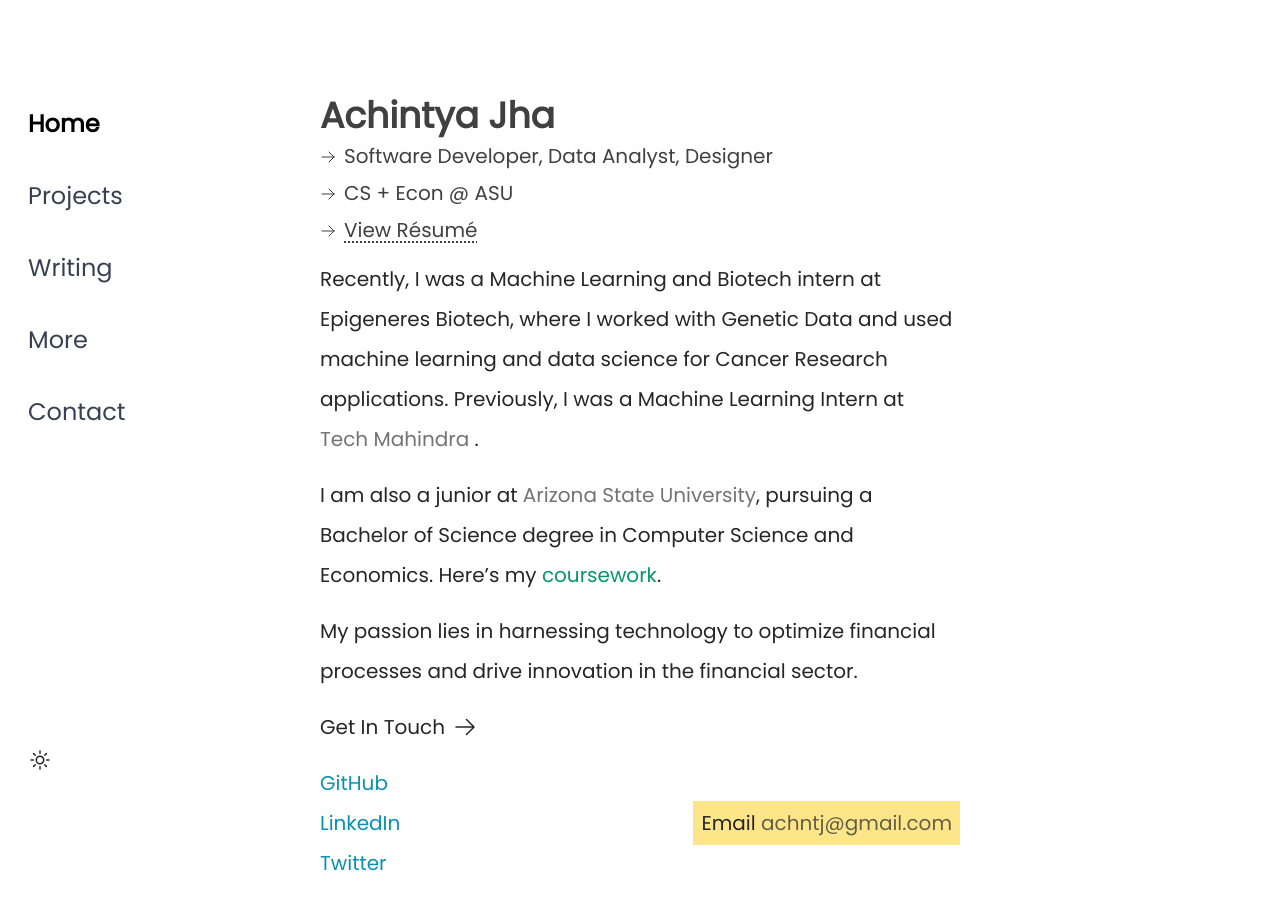
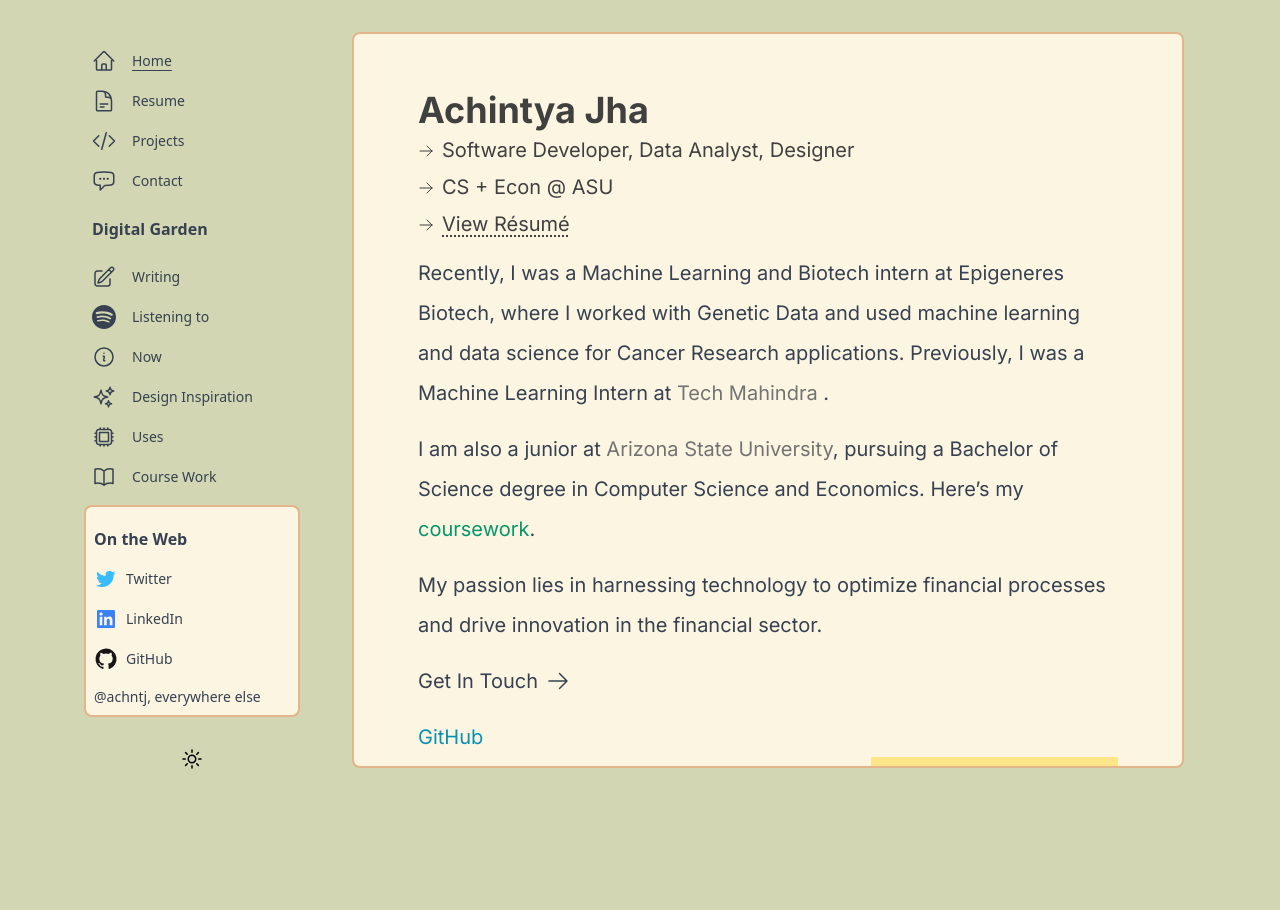
Before and after one commit to achntj/www, a Next.js app: page / in a window 1280 px wide. Shown: the top 910 px of the page. After the commit the page ends 800 px from the top, so only its background shows below. Built offline with nearby package versions, Linux system fonts and the light colour scheme.

Commit message:
feat: new (old) garden design

```diff
--- /dev/null
+++ b/components/Base.tsx
@@ -0,0 +1,19 @@
+// components/Base.tsx
+import { Bars3Icon } from "@heroicons/react/24/outline";
+import { useState } from "react";
+import Nav from "./Nav";
+
+export default function Base({ children, ...pageProps }) {
+  const [open, setOpen] = useState(false);
+  return (
+    <>
+      <div className="max-w-6xl mx-auto">
+        <div className="p-5 sm:hidden">
+          <Bars3Icon onClick={() => setOpen(true)} className="h-6 w-6" />
+        </div>
+        <Nav open={open} setOpen={setOpen} />
+        {children}
+      </div>
+    </>
+  );
+}
--- a/components/Container.tsx
+++ b/components/Container.tsx
@@ -1,36 +1,20 @@
-import { Poppins } from "next/font/google";
-// Noto_Serif_Georgian is also nice
 import HeadContainer from "./HeadContainer";
-import Nav from "./Nav";
-import { motion } from "framer-motion";
-import { ReactNode, useState } from "react";
-import { Bars3Icon } from "@heroicons/react/24/outline";
+import { Inter } from "next/font/google"
 
-const font = Poppins({ weight: "400", subsets: ["latin"] });
-export default function Container({
-  title,
-  description,
-  image,
-  children,
-}: {
-  title?: string;
-  description?: string;
-  image?: string;
-  children: ReactNode;
-}) {
-  const [open, setOpen] = useState(false);
+const font = Inter({ subsets: ["latin"] })
 
+export default function Container({ children, ...pageProps }) {
   return (
     <>
-      <HeadContainer title={title} description={description} image={image} />
-
-      <div className={`${font.className}`}>
-        <div className="p-5 lg:hidden">
-          <Bars3Icon onClick={() => setOpen(true)} className="h-8 w-8" />
+      <HeadContainer
+        title={pageProps.title}
+        description={pageProps.description}
+        image={pageProps.image}
+      />
+      <div className={`${font.className} flex flex-col sm:ml-64 px-8 sm:px-0 min-h-screen max-h-screen overflow-y-auto`}>
+        <div className="sm:overflow-scroll pb-40 sm:pb-20 text-gray-700 flex-grow dark:text-[#a0a0a0] sm:m-8 sm:p-4 sm:rounded-lg sm:dark:bg-neutral-900 sm:bg-[#FBF5E2] dark:bg-opacity-100 sm:border-2 border-[#E2B58A]">
+          <div className="max-w-[700px] mx-auto sm:pt-10">{children}</div>
         </div>
-        <Nav open={open} setOpen={setOpen} />
-        {/* Use ml-64 instead of mx-auto for a left aligned look */}
-        <div className="p-4 max-w-2xl mx-auto lg:mt-20">{children}</div>
       </div>
     </>
   );
--- a/components/Nav.tsx
+++ b/components/Nav.tsx
@@ -1,10 +1,9 @@
 import ThemeSwitcher from "./ThemeSwitcher";
+import NavItems from "./NavItems";
+import { XMarkIcon } from "@heroicons/react/24/outline";
 import { Dispatch, SetStateAction } from "react";
-import { XMarkIcon } from "@heroicons/react/24/outline";
-import NavItems from "./NavItems";
-import NavLink from "./NavLink";
 
-export default function Nav({
+function Nav({
   open,
   setOpen,
 }: {
@@ -12,33 +11,26 @@
   setOpen: Dispatch<SetStateAction<boolean>>;
 }) {
   return (
-    <>
-      <div>
-        <nav
+    <div
       className={`${
-            open ? "" : "lg:translate-x-0 -translate-x-full"
-          } nav justify-between flex flex-col transition-transform overflow-x-hidden z-10 fixed
-            bottom-0 top-0 p-5 w-full lg:w-fit h-full overflow-scroll
-            lg:bg-transparent lg:dark:bg-transparent bg-neutral-100
-            dark:bg-[#101010]`}
+        open ? "" : "sm:translate-x-0 -translate-x-full"
+      } transition-transform justify-around overflow-x-hidden space-x-0 z-10 absolute bottom-0 top-0 flex flex-col sm:pt-10 px-5 w-64 h-full overflow-scroll bg-white sm:bg-transparent sm:dark:bg-transparent dark:bg-black`}
     >
-          <div>
-            <div className="sticky top-0 pb-5 lg:hidden">
-              <XMarkIcon onClick={() => setOpen(false)} className="h-8 w-8" />
+      <div className="sticky top-0 py-5 sm:hidden bg-white dark:bg-black">
+        <XMarkIcon onClick={() => setOpen(false)} className="h-6 w-6" />
       </div>
       <div
         onClick={() => setOpen(false)}
-              className="transition-none space-y-6 flex flex-col lg:text-2xl
-              text-3xl text-gray-700 dark:text-neutral-400 antialiased lg:pt-20"
+        className="transition-none space-x-0 flex flex-col text-sm text-gray-700 dark:text-neutral-400 antialiased"
       >
         <NavItems />
       </div>
-          </div>
-          <div className="">
+
+      <div className="flex sm:items-center sm:justify-center my-5">
         <ThemeSwitcher />
       </div>
-        </nav>
     </div>
-    </>
   );
 }
+
+export default Nav;
--- a/components/NavItems.tsx
+++ b/components/NavItems.tsx
@@ -1,41 +1,77 @@
 import NavLink from "./NavLink";
-import ThemeSwitcher from "./ThemeSwitcher";
 import {
-  ArchiveBoxIcon,
-  CameraIcon,
-  CommandLineIcon,
+  ChatBubbleLeftEllipsisIcon,
+  CpuChipIcon,
+  CodeBracketIcon,
+  HomeIcon,
+  InformationCircleIcon,
+  PencilSquareIcon,
+  SparklesIcon,
+  BookOpenIcon,
   DocumentTextIcon,
-  GiftIcon,
-  HomeIcon,
-  PaperAirplaneIcon,
-  BookOpenIcon,
-  PencilSquareIcon,
 } from "@heroicons/react/24/outline";
+import Socials from "./Socials";
+
 export default function NavItems() {
   return (
-    <>
-      <NavLink href="/" text="Home">
-        <HomeIcon className="h-6 w-6" />
+    <div className="block space-y-2">
+      <NavLink href="/" name="Home">
+        <HomeIcon className="h-6 w-6"/>
       </NavLink>
-      <NavLink href="/projects" text="Projects">
-        <CommandLineIcon className="h-6 w-6" />
+      <NavLink href="/Achintya_Jha_Resume.pdf" name="Resume">
+        <DocumentTextIcon className="h-6 w-6"/>
       </NavLink>
-      <NavLink href="/writing" text="Writing">
-        <PencilSquareIcon className="h-6 w-6" />
+      <NavLink href="/projects" name="Projects">
+        <CodeBracketIcon className="h-6 w-6"/>
       </NavLink>
-      {/*
-        <NavLink
-          href="/photos"
+      <NavLink href="/contact" name="Contact">
+        <ChatBubbleLeftEllipsisIcon className="h-6 w-6"/>
+      </NavLink>
+      <h3 className="font-bold text-gray-700 text-base px-2 block !my-4">
+        Digital Garden
+      </h3>
+      <NavLink href="/writing" name="Writing">
+        <PencilSquareIcon className="h-6 w-6"/>
+      </NavLink>
+      <NavLink href="/spotify" name="Listening to">
+        <svg
+          xmlns="http://www.w3.org/2000/svg"
+          width="48"
+          height="48"
+          viewBox="0 0 48 48"
+          fill="none"
+          className="h-6 w-6"
         >
-          <CameraIcon className="h-6 w-6" />
-        </NavLink>
-          */}
-      <NavLink href="/more" text="More">
-        <ArchiveBoxIcon className="h-6 w-6" />
+          <path
+            fillRule="evenodd"
+            clipRule="evenodd"
+            d="M38.1966 21.2764C30.4604 16.6821 17.6998 16.2597 10.3146 18.5011C9.12845 18.861 7.87433 18.1915 7.51523 17.0056C7.15585 15.8189 7.82446 14.5656 9.01123 14.2051C17.4891 11.6318 31.5819 12.1288 40.4879 17.4155C41.5549 18.0488 41.9045 19.4265 41.2723 20.4914C40.6395 21.5581 39.2607 21.9098 38.1966 21.2764ZM37.9433 28.0812C37.4005 28.9619 36.249 29.2381 35.3694 28.6973C28.92 24.733 19.0848 23.5843 11.4544 25.9005C10.4651 26.1994 9.41991 25.6417 9.11927 24.6539C8.82122 23.6645 9.37921 22.6214 10.3671 22.3204C19.0837 19.6752 29.9199 20.9563 37.3277 25.5088C38.2072 26.0504 38.4841 27.2025 37.9433 28.0812ZM35.0066 34.6163C34.5753 35.3236 33.6545 35.5451 32.9498 35.1141C27.314 31.6696 20.2203 30.8918 11.8662 32.7999C11.0612 32.9844 10.2588 32.48 10.0753 31.6753C9.89077 30.8703 10.3935 30.0678 11.2002 29.8841C20.3424 27.7943 28.1844 28.6936 34.5102 32.5591C35.2155 32.9899 35.4376 33.9113 35.0066 34.6163ZM23.9999 0C10.7454 0 0 10.7451 0 23.9996C0 37.2555 10.7454 48 23.9999 48C37.2549 48 48 37.2555 48 23.9996C48 10.7451 37.2549 0 23.9999 0Z"
+            fill="currentColor"
+          />
+        </svg>
       </NavLink>
-      <NavLink href="/contact" text="Contact">
-        <PaperAirplaneIcon className="h-6 w-6" />
+
+      <NavLink href="/now" name="Now">
+        <InformationCircleIcon className="h-6 w-6"/>
       </NavLink>
-    </>
+
+      <NavLink href="/design" name="Design Inspiration">
+        <SparklesIcon className="h-6 w-6"/>
+      </NavLink>
+      <NavLink href="/uses" name="Uses">
+        <CpuChipIcon className="h-6 w-6"/>
+      </NavLink>
+
+      <NavLink href="/coursework" name="Course Work">
+        <BookOpenIcon className="h-6 w-6"/>
+      </NavLink>
+
+      <div className="flex flex-col bg-[#FBF5E2] border-2 border-[#E2B58A] dark:bg-neutral-900 p-2 rounded-lg space-y-4">
+        <h3 className="font-bold text-gray-700 text-base mt-3 block">
+          On the Web
+        </h3>
+        <Socials />
+      </div>
+    </div>
   );
 }
--- a/components/NavLink.tsx
+++ b/components/NavLink.tsx
@@ -1,34 +1,20 @@
 import Link from "next/link";
 import { useRouter } from "next/router";
-import { ReactNode } from "react";
 
-export default function NavLink({
-  href,
-  children,
-  text,
-}: {
-  href: string;
-  children: ReactNode;
-  text?: string;
-}) {
+export default function NavLink({ children, href, name }) {
   const router = useRouter();
   const isActive = router.asPath === href;
-
   return (
-    <>
-      <Link
+    <Link passHref href={href}>
+      <div
+        title={name}
         className={`${
-          isActive ? "font-bold text-black dark:text-neutral-200" : ""
-        }
-        lg:w-fit
-        `}
-        href={href}
+          isActive ? "underline underline-offset-4" : ""
+        } navLink flex items-center space-x-4 cursor-pointer hover:bg-neutral-50 dark:hover:bg-neutral-800 rounded-lg p-2`}
       >
-        <div className="flex items-center space-x-4 cursor-pointer rounded-lg p-2 lg:space-x-0">
-          <div className="lg:hidden">{children}</div>
-          <span className="">{text}</span>
-        </div>
-      </Link>
-    </>
+        {children}
+        <p className="block">{name}</p>
+      </div>
+    </Link>
   );
 }
--- /dev/null
+++ b/components/Socials.tsx
@@ -0,0 +1,73 @@
+import Link from "next/link";
+
+export default function Socials() {
+  return (
+    <>
+      <Link href="https://twitter.com/achntj">
+        <div
+          title="Twitter Profile"
+          className="flex items-center space-x-2 cursor-pointer hover:underline underline-offset-4"
+        >
+          <svg
+            xmlns="http://www.w3.org/2000/svg"
+            xmlnsXlink="http://www.w3.org/1999/xlink"
+            preserveAspectRatio="xMidYMid meet"
+            viewBox="0 0 24 24"
+            data-v-77f39053=""
+            className="h-6 w-6 text-sky-400"
+          >
+            <path
+              d="M19.633 7.997c.013.175.013.349.013.523c0 5.325-4.053 11.461-11.46 11.461c-2.282 0-4.402-.661-6.186-1.809c.324.037.636.05.973.05a8.07 8.07 0 0 0 5.001-1.721a4.036 4.036 0 0 1-3.767-2.793c.249.037.499.062.761.062c.361 0 .724-.05 1.061-.137a4.027 4.027 0 0 1-3.23-3.953v-.05c.537.299 1.16.486 1.82.511a4.022 4.022 0 0 1-1.796-3.354c0-.748.199-1.434.548-2.032a11.457 11.457 0 0 0 8.306 4.215c-.062-.3-.1-.611-.1-.923a4.026 4.026 0 0 1 4.028-4.028c1.16 0 2.207.486 2.943 1.272a7.957 7.957 0 0 0 2.556-.973a4.02 4.02 0 0 1-1.771 2.22a8.073 8.073 0 0 0 2.319-.624a8.645 8.645 0 0 1-2.019 2.083z"
+              fill="currentColor"
+            ></path>
+          </svg>
+          <span>Twitter</span>
+        </div>
+      </Link>
+      <Link href="https://linkedin.com/in/achintyajha">
+        <div
+          title="LinkedIn Profile"
+          className="flex items-center space-x-2 cursor-pointer hover:underline underline-offset-4"
+        >
+          <svg
+            xmlns="http://www.w3.org/2000/svg"
+            xmlnsXlink="http://www.w3.org/1999/xlink"
+            preserveAspectRatio="xMidYMid meet"
+            viewBox="0 0 32 32"
+            data-v-77f39053=""
+            className="h-6 w-6 text-blue-500"
+          >
+            <path
+              d="M26.2 4H5.8C4.8 4 4 4.8 4 5.7v20.5c0 .9.8 1.7 1.8 1.7h20.4c1 0 1.8-.8 1.8-1.7V5.7c0-.9-.8-1.7-1.8-1.7zM11.1 24.4H7.6V13h3.5v11.4zm-1.7-13c-1.1 0-2.1-.9-2.1-2.1c0-1.2.9-2.1 2.1-2.1c1.1 0 2.1.9 2.1 2.1s-1 2.1-2.1 2.1zm15.1 12.9H21v-5.6c0-1.3 0-3.1-1.9-3.1S17 17.1 17 18.5v5.7h-3.5V13h3.3v1.5h.1c.5-.9 1.7-1.9 3.4-1.9c3.6 0 4.3 2.4 4.3 5.5v6.2z"
+              fill="currentColor"
+            ></path>
+          </svg>
+          <span>LinkedIn</span>
+        </div>
+      </Link>
+      <Link href="https://github.com/achntj">
+        <div
+          title="GitHub Profile"
+          className="flex items-center space-x-2 cursor-pointer hover:underline underline-offset-4"
+        >
+          <svg
+            xmlns="http://www.w3.org/2000/svg"
+            xmlnsXlink="http://www.w3.org/1999/xlink"
+            preserveAspectRatio="xMidYMid meet"
+            viewBox="0 0 32 32"
+            data-v-77f39053=""
+            className="dark:text-white h-6 w-6 text-[#171515]"
+          >
+            <path
+              d="M16 2a14 14 0 0 0-4.43 27.28c.7.13 1-.3 1-.67v-2.38c-3.89.84-4.71-1.88-4.71-1.88a3.71 3.71 0 0 0-1.62-2.05c-1.27-.86.1-.85.1-.85a2.94 2.94 0 0 1 2.14 1.45a3 3 0 0 0 4.08 1.16a2.93 2.93 0 0 1 .88-1.87c-3.1-.36-6.37-1.56-6.37-6.92a5.4 5.4 0 0 1 1.44-3.76a5 5 0 0 1 .14-3.7s1.17-.38 3.85 1.43a13.3 13.3 0 0 1 7 0c2.67-1.81 3.84-1.43 3.84-1.43a5 5 0 0 1 .14 3.7a5.4 5.4 0 0 1 1.44 3.76c0 5.38-3.27 6.56-6.39 6.91a3.33 3.33 0 0 1 .95 2.59v3.84c0 .46.25.81 1 .67A14 14 0 0 0 16 2z"
+              fillRule="evenodd"
+              fill="currentColor"
+            ></path>
+          </svg>
+          <span>GitHub</span>
+        </div>
+      </Link>
+      <div>@achntj, everywhere else</div>
+    </>
+  );
+}
--- a/pages/_app.tsx
+++ b/pages/_app.tsx
@@ -2,12 +2,15 @@
 import { ThemeProvider } from "next-themes";
 import type { AppProps } from "next/app";
 import { Analytics } from "@vercel/analytics/react";
+import Base from "../components/Base";
 
 export default function App({ Component, pageProps }: AppProps) {
   return (
     <ThemeProvider defaultTheme="light" enableSystem={false} attribute="class">
-      <Component {...pageProps} />
-      <Analytics />
+      <Base>
+          <Component {...pageProps} />
+      </Base>
+    <Analytics />
     </ThemeProvider>
   );
 }
--- a/pages/_document.tsx
+++ b/pages/_document.tsx
@@ -23,9 +23,7 @@
           crossOrigin="anonymous"
         />
       </Head>
-      <body
-        className={`mb-24 text-base bg-white dark:bg-[#101010] antialiased text-neutral-800 dark:text-neutral-400`}
-      >
+      <body className="dark:bg-black bg-[#D2D6B2]">
         <Main />
         <NextScript />
       </body>
--- a/pages/index.tsx
+++ b/pages/index.tsx
@@ -5,10 +5,11 @@
 
 export default function Home() {
   return (
-    <Container>
+    <Container title="Home">
       <div className={`text-xl leading-10 mt-0 space-y-2 sm:space-y-4`}>
         <div className="leading-tight">
-          <h1 className="">Achintya Jha</h1>{" "}
+          <h1 className="">Achintya Jha{" "}
+          </h1>{" "}
           <div className="text-neutral-700 dark:text-neutral-400 space-y-3 my-2">
             <p className="flex items-center space-x-2">
               <ArrowRightIcon className="h-4 w-4" />
```
Lines whose indentation alone changed are shown as unchanged.
